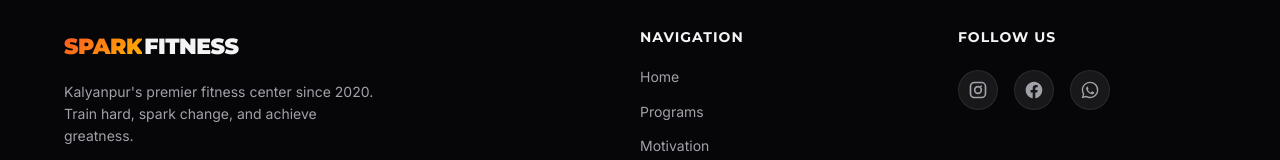
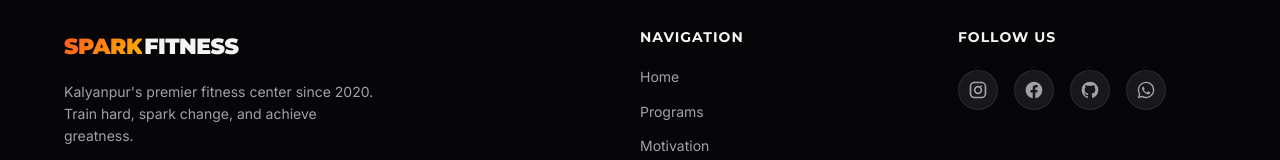
Before and after one commit to nandkumarcoder/spark-fitness, a plain HTML site: page index.html in a window 1280 px wide. Shown: the part 4468-4628 px from the top of the page. Drawn offline with Linux system fonts and the light colour scheme.

Commit message:
Add GitHub link in website footer

```diff
--- a/index.html
+++ b/index.html
@@ -355,6 +355,9 @@
                     <a href="https://facebook.com" target="_blank" rel="noopener" aria-label="Follow us on Facebook">
                         <svg viewBox="0 0 24 24"><path fill="currentColor" d="M12 2.04c-5.5 0-10 4.49-10 10.02c0 5 3.66 9.15 8.44 9.9v-7H7.9v-2.9h2.54V9.85c0-2.51 1.49-3.89 3.78-3.89c1.09 0 2.23.19 2.23.19v2.47h-1.26c-1.24 0-1.63.77-1.63 1.56v1.88h2.78l-.45 2.9h-2.33v7a10 10 0 0 0 8.44-9.9c0-5.53-4.5-10.02-10-10.02Z"/></svg>
                     </a>
+                    <a href="https://github.com/nandkumarcoder/spark-fitness" target="_blank" rel="noopener" aria-label="View Project on GitHub">
+                        <svg viewBox="0 0 24 24"><path fill="currentColor" d="M12 2A10 10 0 0 0 2 12c0 4.42 2.87 8.17 6.84 9.5c.5.08.66-.23.66-.5v-1.69c-2.77.6-3.36-1.34-3.36-1.34c-.46-1.16-1.11-1.47-1.11-1.47c-.91-.62.07-.6.07-.6c1 .07 1.53 1.03 1.53 1.03c.87 1.52 2.34 1.07 2.91.83c.09-.65.35-1.09.63-1.34c-2.22-.25-4.55-1.11-4.55-4.92c0-1.11.38-2 1.03-2.71c-.1-.25-.45-1.29.1-2.64c0 0 .84-.27 2.75 1.02c.79-.22 1.65-.33 2.5-.33c.85 0 1.71.11 2.5.33c1.91-1.29 2.75-1.02 2.75-1.02c.55 1.35.2 2.39.1 2.64c.65.71 1.03 1.6 1.03 2.71c0 3.82-2.34 4.66-4.57 4.91c.36.31.69.92.69 1.85V21c0 .27.16.59.67.5C19.14 20.16 22 16.42 22 12A10 10 0 0 0 12 2Z"/></svg>
+                    </a>
                     <a href="https://wa.me/918960479446" target="_blank" rel="noopener" aria-label="Chat on WhatsApp">
                         <svg viewBox="0 0 24 24"><path fill="currentColor" d="M12.04 2c-5.46 0-9.91 4.45-9.91 9.91c0 1.75.46 3.45 1.32 4.95L2.05 22l5.25-1.38c1.45.79 3.08 1.21 4.74 1.21c5.46 0 9.91-4.45 9.91-9.91c0-2.65-1.03-5.14-2.9-7.01A9.816 9.816 0 0 0 12.04 2m.01 1.67c2.2 0 4.26.86 5.82 2.42a8.225 8.225 0 0 1 2.41 5.83c0 4.54-3.7 8.23-8.24 8.23c-1.48 0-2.93-.4-4.2-1.15l-.3-.18l-3.12.82l.83-3.04l-.2-.32a8.196 8.196 0 0 1-1.26-4.38c0-4.54 3.7-8.24 8.24-8.24M8.75 8c-.16 0-.43.06-.65.3c-.22.24-.85.83-.85 2.03s.87 2.35.99 2.51c.12.16 1.7 2.6 4.12 3.65c.57.25 1.02.4 1.37.51c.58.18 1.1.16 1.51.1c.46-.07 1.42-.58 1.62-1.14c.2-.56.2-1.04.14-1.14c-.06-.1-.22-.16-.47-.29c-.25-.12-1.49-.74-1.72-.82c-.23-.08-.4-.12-.57.13c-.17.25-.65.82-.8 1c-.15.17-.3.19-.55.07c-.25-.13-1.07-.39-2.03-1.25c-.74-.66-1.24-1.48-1.39-1.73c-.15-.25-.02-.39.11-.51c.11-.11.25-.29.37-.43c.12-.14.16-.24.25-.4c.08-.16.04-.3-.02-.42c-.06-.13-.57-1.37-.78-1.88c-.2-.49-.4-.42-.56-.43c-.15-.01-.33-.01-.51-.01Z"/></svg>
                     </a>
```
